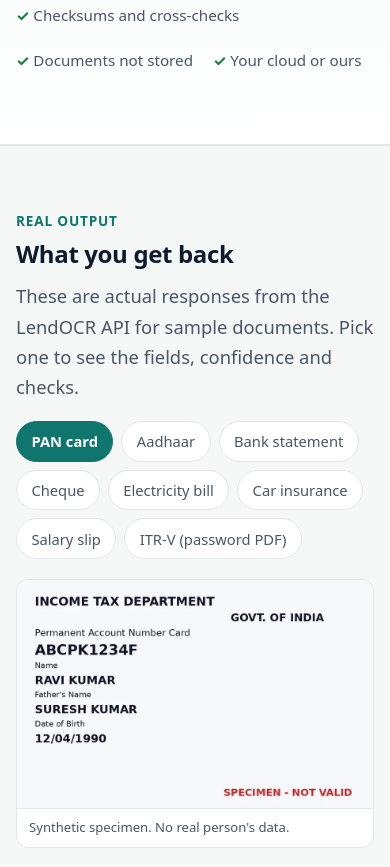
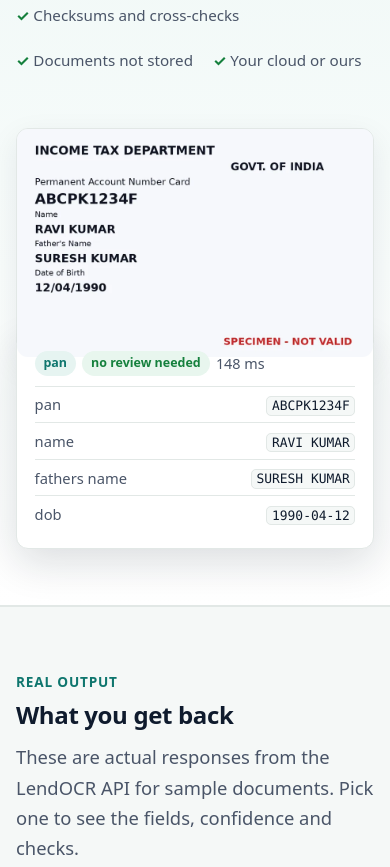
Before and after one commit to saravanan-22/lendocr-website, an Astro site: page / in a window 390 px wide. Shown: the part 738-1605 px from the top of the page. Built offline with nearby package versions, Linux system fonts and the light colour scheme; Astro itself is replaced by a stand-in of ours.

Commit message:
Use wide screens better: 1280 px layout and two-column hero
- Content width 1120 -> 1280 px; paragraphs keep a readable line length
- Hero shows a real sample on the right on wide screens: the PAN card
  with a floating card of the fields LendOCR returned; stacks on phones

Co-Authored-By: Claude Opus 5.5 <noreply@anthropic.com>

```diff
--- a/src/pages/index.astro
+++ b/src/pages/index.astro
@@ -1,8 +1,11 @@
 ---
 import Base from "../layouts/Base.astro";
 import Demo from "../components/Demo.astro";
+import { DEMO } from "../data/demo";
 import { DOCUMENTS } from "../data/documents";
 import { SITE, link, mailto } from "../config";
+
+const hero = DEMO.find((d) => d.id === "pan");
 
 const faqs = [
   {
@@ -69,7 +72,8 @@ const jsonLd = [
   jsonLd={jsonLd}
 >
   <section class="hero">
-    <div class="wrap">
+    <div class="wrap hero-grid">
+      <div>
         <p class="eyebrow">Document OCR API for Indian lending</p>
         <h1>Read KYC and loan documents into checked, ready-to-use data</h1>
         <p class="lead">
@@ -87,6 +91,29 @@ const jsonLd = [
           <li>Documents not stored</li>
           <li>Your cloud or ours</li>
         </ul>
+      </div>
+      {
+        hero && (
+          <figure class="hero-sample" aria-label="Example: a PAN card and the data LendOCR returns">
+            <img src={link(hero.image)} alt="Sample PAN card (synthetic specimen)" width={hero.width} height={hero.height} />
+            <div class="hero-result">
+              <div class="hero-result-head">
+                <span class="badge">{hero.response.document_type}</span>
+                <span class="badge ok">no review needed</span>
+                <span class="note">{hero.response.processing_ms} ms</span>
+              </div>
+              <dl>
+                {Object.entries(hero.response.fields).map(([k, f]) => (
+                  <div>
+                    <dt>{k.replaceAll("_", " ")}</dt>
+                    <dd><code>{f.value}</code></dd>
+                  </div>
+                ))}
+              </dl>
+            </div>
+          </figure>
+        )
+      }
     </div>
   </section>
 
--- a/src/styles/global.css
+++ b/src/styles/global.css
@@ -18,7 +18,7 @@
   --code-bg: #0f1b2d;
   --code-text: #e6edf5;
   --radius: 12px;
-  --max: 1120px;
+  --max: 1280px;
   --font: "Inter Variable", system-ui, -apple-system, "Segoe UI", Roboto, Arial, sans-serif;
   --font-head: "Plus Jakarta Sans Variable", "Inter Variable", system-ui, sans-serif;
   --mono: ui-monospace, SFMono-Regular, "JetBrains Mono", Menlo, Consolas, monospace;
@@ -158,7 +158,7 @@ section {
 .lead {
   font-size: 1.15rem;
   color: var(--muted);
-  max-width: 46rem;
+  max-width: 46rem; /* keep paragraphs at a comfortable reading width */
 }
 
 .eyebrow {
@@ -348,6 +348,91 @@ a.card:hover {
   border-bottom: 1px solid var(--border);
 }
 
+.hero-grid {
+  display: grid;
+  gap: 2.5rem;
+  align-items: center;
+}
+
+.hero-grid > * {
+  min-width: 0;
+}
+
+@media (min-width: 1024px) {
+  .hero-grid {
+    grid-template-columns: 1.15fr 1fr;
+    gap: 3.5rem;
+  }
+}
+
+.hero-sample {
+  margin: 0;
+  position: relative;
+  padding-bottom: 5.5rem;
+}
+
+.hero-sample img {
+  border: 1px solid var(--border);
+  border-radius: var(--radius);
+  box-shadow: 0 10px 30px rgba(15, 27, 45, 0.08);
+  width: 88%;
+}
+
+.hero-result {
+  position: absolute;
+  right: 0;
+  bottom: 0;
+  width: 68%;
+  background: var(--surface);
+  border: 1px solid var(--border);
+  border-radius: var(--radius);
+  box-shadow: 0 14px 40px rgba(15, 27, 45, 0.14);
+  padding: 1rem 1.1rem;
+  font-size: 0.92rem;
+}
+
+.hero-result-head {
+  display: flex;
+  gap: 0.4rem;
+  align-items: center;
+  margin-bottom: 0.6rem;
+}
+
+.hero-result dl {
+  margin: 0;
+}
+
+.hero-result dl div {
+  display: flex;
+  justify-content: space-between;
+  gap: 1rem;
+  padding: 0.35rem 0;
+  border-top: 1px solid var(--border);
+}
+
+.hero-result dt {
+  color: var(--muted);
+}
+
+.hero-result dd {
+  margin: 0;
+  text-align: right;
+}
+
+@media (max-width: 600px) {
+  .hero-sample {
+    padding-bottom: 0;
+  }
+  .hero-sample img {
+    width: 100%;
+  }
+  .hero-result {
+    position: static;
+    width: 100%;
+    margin-top: -1.5rem;
+  }
+}
+
 .hero .points {
   display: flex;
   gap: 1.25rem;
```
Lines whose indentation alone changed are shown as unchanged.
